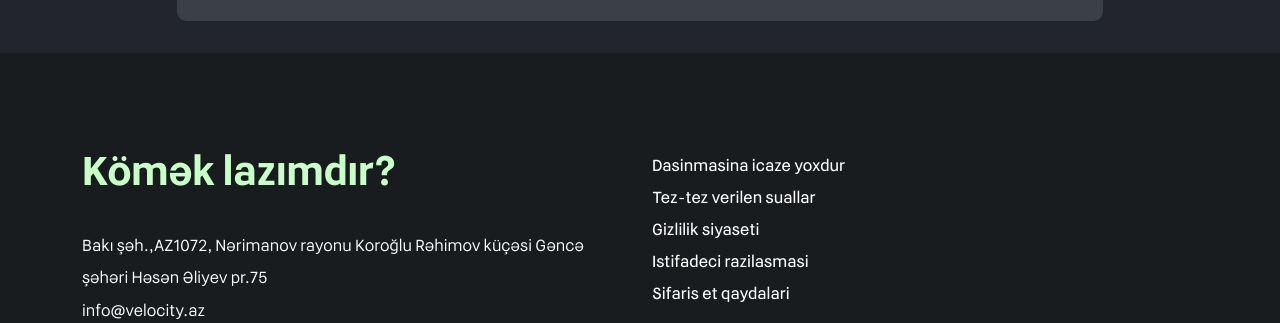
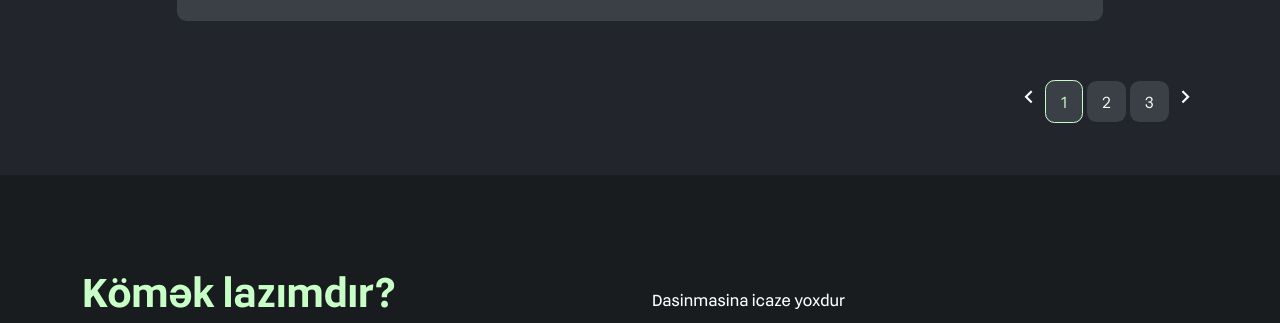
Before and after one commit to gubad-source/Frontend-Final, a website: page innovation.html in a window 1280 px wide. Shown: the part 2229-2552 px from the top of the page. Drawn offline with nearby package versions, Linux system fonts and the light colour scheme.

Commit message:
1)line height have been given to footer 2)in index page to news section background image have been given 3)pagination have been given to store page

```diff
--- a/assets/scss/cascade/_footer.scss
+++ b/assets/scss/cascade/_footer.scss
@@ -25,7 +25,7 @@
       }
     }
     &__nav {
-      line-height: 2rem;
+      line-height: 3.6rem;
       li {
         a {
           text-decoration: none;
@@ -66,6 +66,7 @@
 
   @media only screen and (max-width:600px){
     .footer{
+
       &__contact li{
         line-height: 3.3rem;
       }
--- a/assets/scss/pages/_index.scss
+++ b/assets/scss/pages/_index.scss
@@ -1,7 +1,3 @@
-// body{
-//     background-color: $color-dark;
-// }
-
 
 
 // main
@@ -47,6 +43,8 @@
     @include flexbox(flex, space-between, flex-start);
     box-sizing: border-box;
     padding: 6rem 6rem;
+    background: url('https://velocity.az/front/img/vector/Vector-news.svg');
+    background-repeat: no-repeat;
     &__left {
       &__heading {
         margin: 0 0 5.76rem 0;
--- a/assets/scss/pages/_innovation.scss
+++ b/assets/scss/pages/_innovation.scss
@@ -92,6 +92,36 @@
     }
   }
 }
+#pagination2{
+  @include flexbox(flex,flex-end);
+  ul{
+      li{
+          display: inline-block;
+          span{
+              i{
+                  font-size: 1.6rem;
+              }
+
+          }
+          a{
+              text-decoration: none;
+              font-size: 16px;
+              padding: 10px 15px;
+              background-color: $color-gray;
+              border-radius: 0.6rem;
+              margin: 0 1rem 0 0;
+              color: $color-white-primary;
+              &:last-child{
+              margin: 0;
+              }
+              &.active{
+                  color: $color-forest;
+                  border: 0.06rem solid $color-forest;
+              }
+          }
+      }
+  }
+}
 
 @media only screen and (max-width:600px){
 .innovations{
--- a/innovation.html
+++ b/innovation.html
@@ -464,6 +464,17 @@
           </div>
         </div>
       </section>
+      <div class="container py-5">
+        <nav id="pagination2">
+            <ul>
+                <li><span><i class="icon-chevron-left_two_tone"></i></span></li>
+                <li><a href="" class="active">1</a></li>
+                <li><a href="">2</a></li>
+                <li><a href="">3</a></li>
+                <li><span><i class="icon-chevron-right_two_tone"></i></span></li>
+            </ul>
+        </nav>
+      </div>
     </main>
 
     <footer class="footer">
```
Also changed, not shown: assets/css/style.css.
